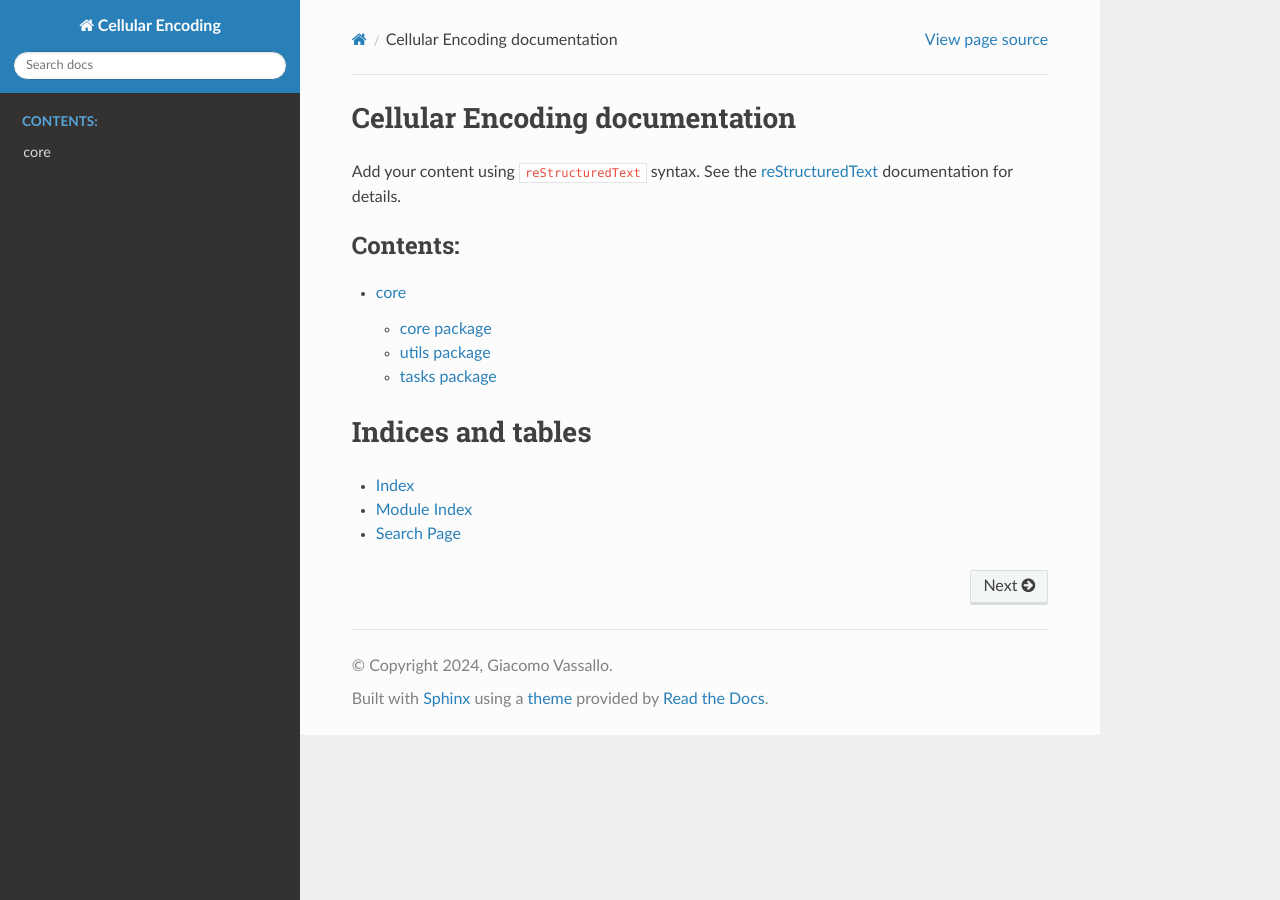
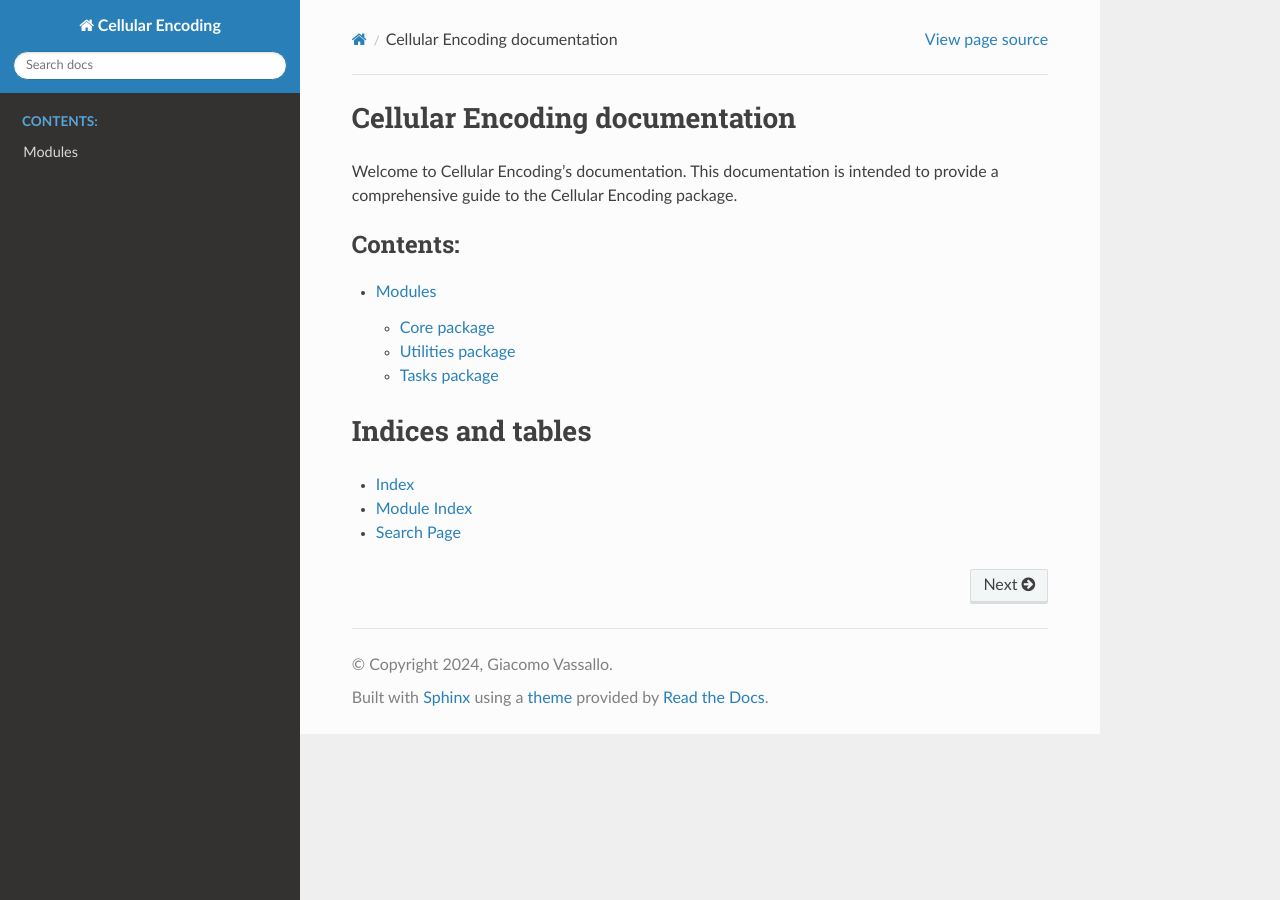
Before and after one commit to GiecV/CellularEncoding, a Sphinx documentation site: the page built from docs/index.rst, in a window 1280 px wide. Built offline with Sphinx 7.4.7 and the Read the Docs theme 3.1.0, drawn with Linux system fonts in a browser that asks for light colours.

Commit message:
Update documentation headings

```diff
--- a/docs/core.rst
+++ b/docs/core.rst
@@ -1,4 +1,4 @@
-core package
+Core package
 ============
 
 Submodules
--- a/docs/index.rst
+++ b/docs/index.rst
@@ -6,10 +6,8 @@
 Cellular Encoding documentation
 ===============================
 
-Add your content using ``reStructuredText`` syntax. See the
-`reStructuredText <https://www.sphinx-doc.org/en/master/usage/restructuredtext/index.html>`_
-documentation for details.
-
+Welcome to Cellular Encoding's documentation.
+This documentation is intended to provide a comprehensive guide to the Cellular Encoding package.
 
 .. toctree::
    :maxdepth: 2
--- a/docs/modules.rst
+++ b/docs/modules.rst
@@ -1,4 +1,4 @@
-core
+Modules
 ====
 
 .. toctree::
--- a/docs/tasks.rst
+++ b/docs/tasks.rst
@@ -1,4 +1,4 @@
-tasks package
+Tasks package
 =============
 
 Submodules
--- a/docs/utils.rst
+++ b/docs/utils.rst
@@ -1,4 +1,4 @@
-utils package
+Utilities package
 =============
 
 Submodules
```
